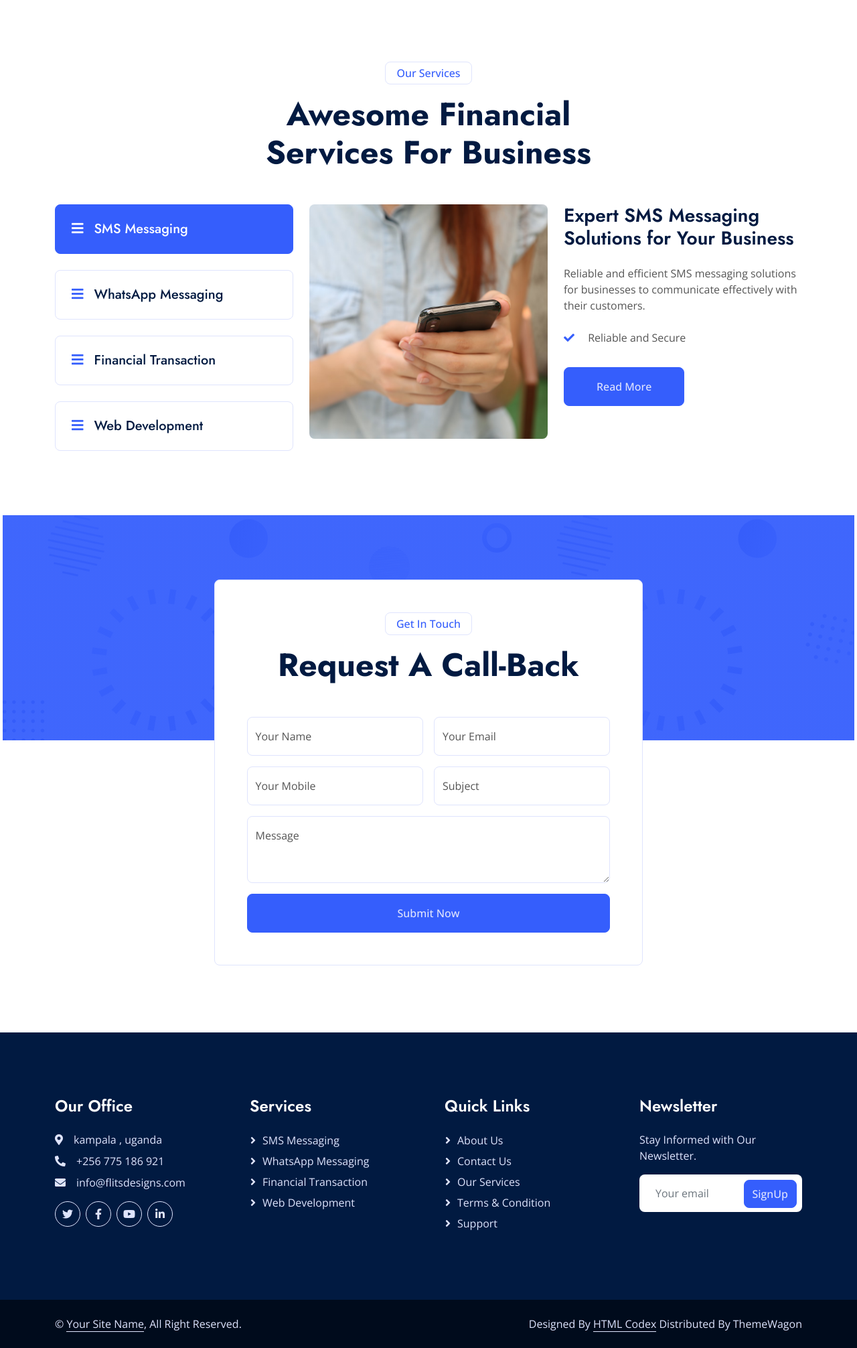
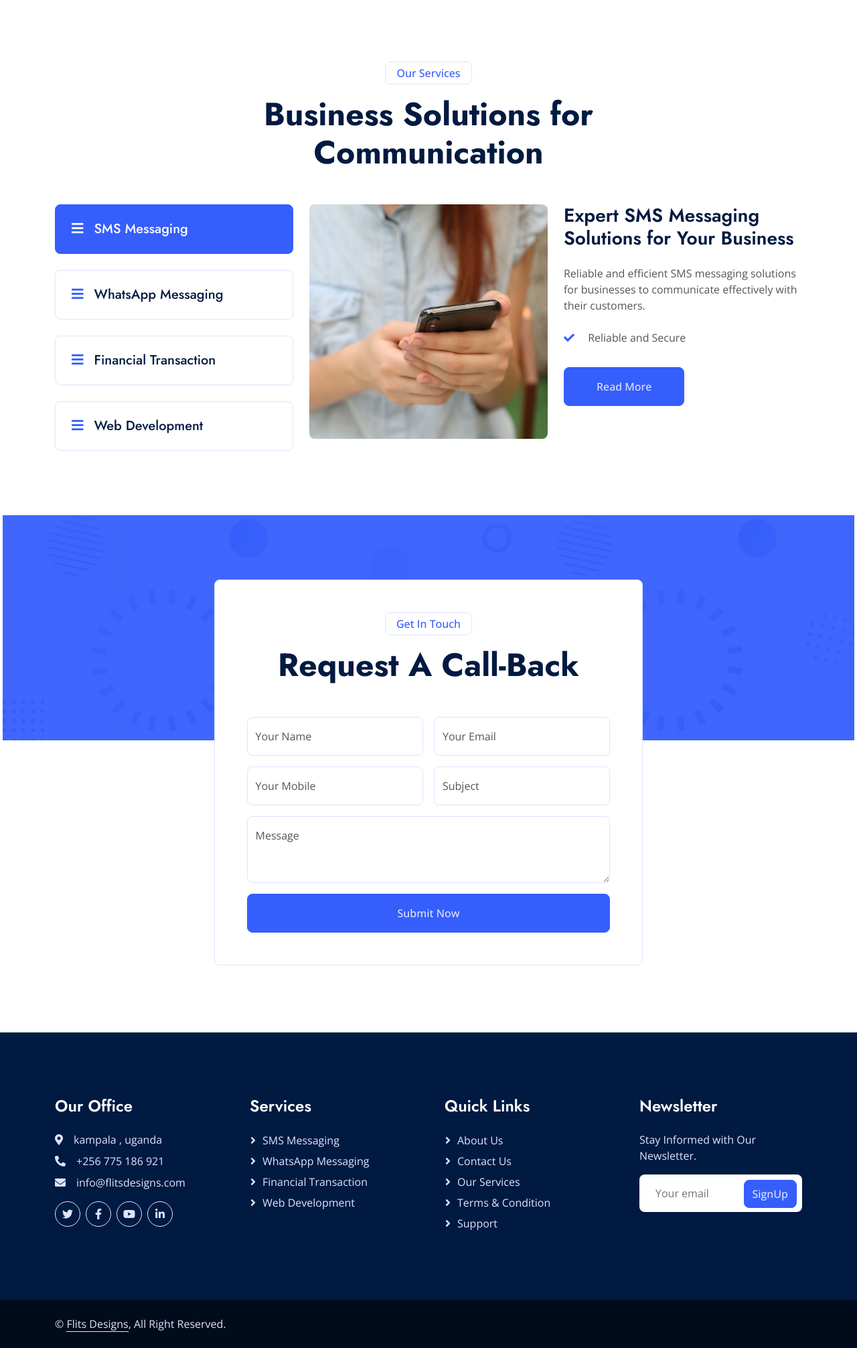
Before and after one commit to Isaacn123/Flitsdesigns, a Flask app: page /services in a window 1280 px wide. Shown: the part 421-2433 px from the top of the page at 67% size. Run offline with Flask 3, Linux system fonts and the light colour scheme; some libraries are stand-ins or nearby versions.

Commit message:
modifying the page

```diff
--- a/templates/base.html
+++ b/templates/base.html
@@ -54,12 +54,12 @@
     <div class="container">
         <div class="row">
             <div class="col-md-6 text-center text-md-start mb-3 mb-md-0">
-                &copy; <a class="border-bottom" href="#">Your Site Name</a>, All Right Reserved.
+                &copy; <a class="border-bottom" href="/">Flits Designs</a>, All Right Reserved.
             </div>
             <div class="col-md-6 text-center text-md-end">
                 <!--/*** This template is free as long as you keep the footer author’s credit link/attribution link/backlink. If you'd like to use the template without the footer author’s credit link/attribution link/backlink, you can purchase the Credit Removal License from "https://htmlcodex.com/credit-removal". Thank you for your support. ***/-->
-                Designed By <a class="border-bottom" href="https://htmlcodex.com">HTML Codex</a> Distributed By <a
-                href="https://themewagon.com">ThemeWagon</a>
+                <!--Designed By <a class="border-bottom" href="/">HTML Codex</a> Distributed By <a
+                href="https://themewagon.com">ThemeWagon</a> -->
             </div>
         </div>
     </div>
--- a/templates/partials/services.html
+++ b/templates/partials/services.html
@@ -2,7 +2,7 @@
     <div class="container">
         <div class="text-center mx-auto wow fadeInUp" data-wow-delay="0.1s" style="max-width: 600px;">
             <p class="d-inline-block border rounded text-primary fw-semi-bold py-1 px-3">Our Services</p>
-            <h1 class="display-5 mb-5">Awesome Financial Services For Business</h1>
+            <h1 class="display-5 mb-5">Business Solutions for Communication</h1>
         </div>
         <div class="row g-4 wow fadeInUp" data-wow-delay="0.3s">
             <div class="col-lg-4">
```
